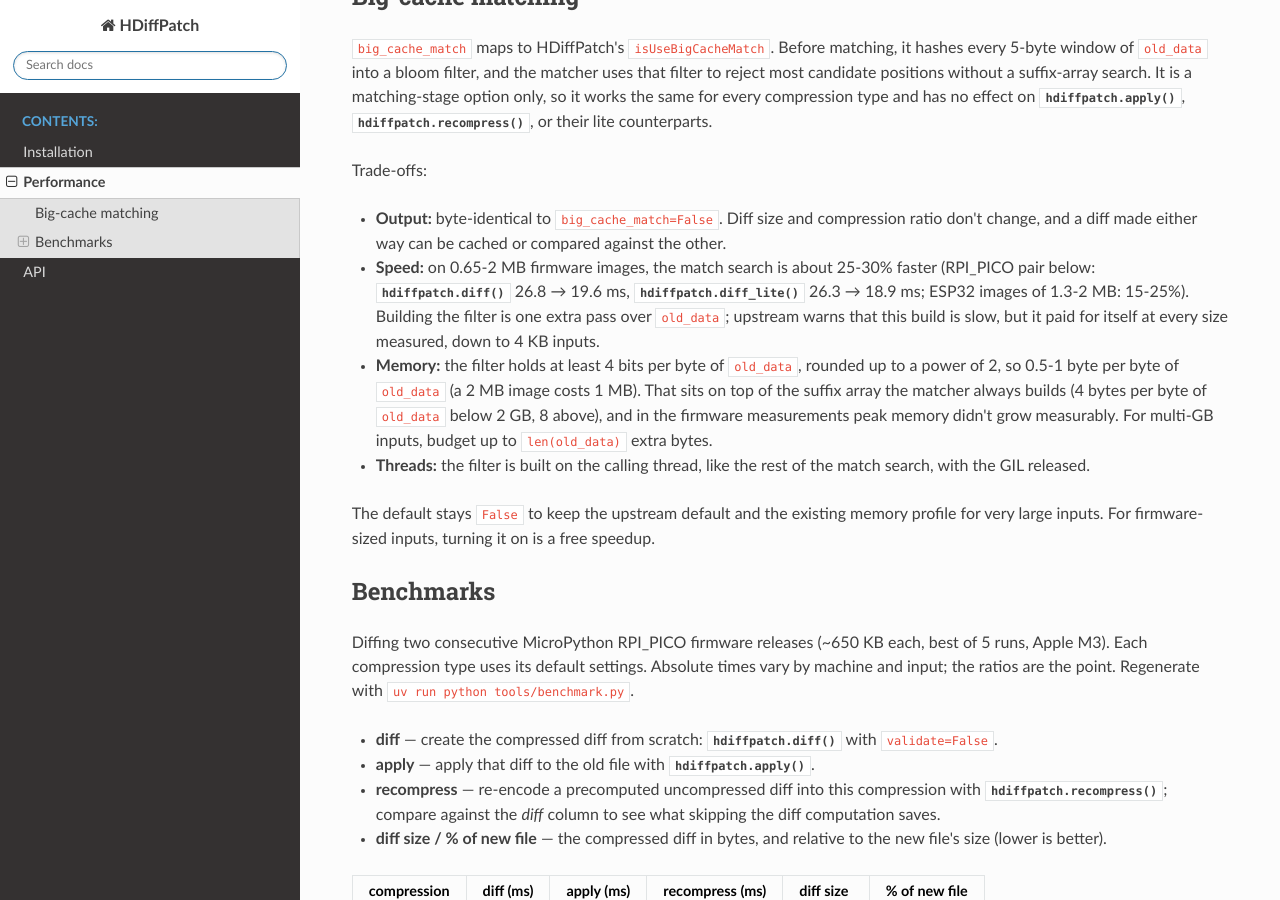
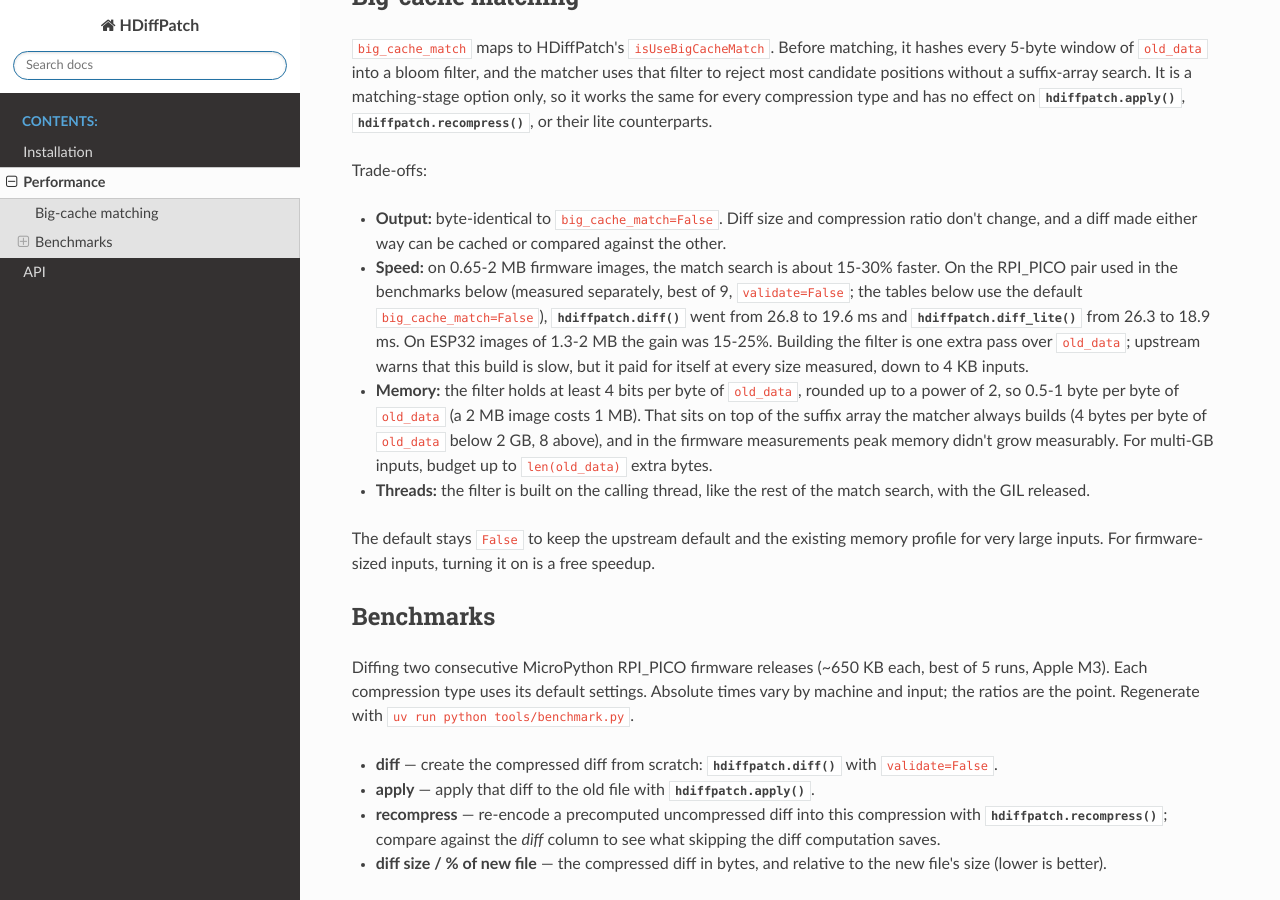
Before and after one commit to BrianPugh/hdiffpatch-python, a Sphinx documentation site: the page built from docs/source/Performance.rst, in a window 1280 px wide and 900 px high, scrolled down 551 px. Built offline with Sphinx 7.4.7 and the Read the Docs theme 3.1.0, drawn with Linux system fonts in a browser that asks for light colours.

Commit message:
Address review: cover every codec, clarify benchmark source
Byte-identity tests now run every codec diff/diff_lite accept, and the
Performance docs say the RPI_PICO big-cache numbers were measured
separately from the default-settings tables below them.

Co-Authored-By: Claude Opus 5.5 <noreply@anthropic.com>
Claude-Session: https://claude.ai/code/session_018Q8h6JBP3Q6WX9fthsSAPe

```diff
--- a/docs/source/Performance.rst
+++ b/docs/source/Performance.rst
@@ -23,7 +23,7 @@ Big-cache matching
 Trade-offs:
 
 * **Output:** byte-identical to ``big_cache_match=False``. Diff size and compression ratio don't change, and a diff made either way can be cached or compared against the other.
-* **Speed:** on 0.65-2 MB firmware images, the match search is about 25-30% faster (RPI_PICO pair below: :func:`hdiffpatch.diff` 26.8 → 19.6 ms, :func:`hdiffpatch.diff_lite` 26.3 → 18.9 ms; ESP32 images of 1.3-2 MB: 15-25%). Building the filter is one extra pass over ``old_data``; upstream warns that this build is slow, but it paid for itself at every size measured, down to 4 KB inputs.
+* **Speed:** on 0.65-2 MB firmware images, the match search is about 15-30% faster. On the RPI_PICO pair used in the benchmarks below (measured separately, best of 9, ``validate=False``; the tables below use the default ``big_cache_match=False``), :func:`hdiffpatch.diff` went from 26.8 to 19.6 ms and :func:`hdiffpatch.diff_lite` from 26.3 to 18.9 ms. On ESP32 images of 1.3-2 MB the gain was 15-25%. Building the filter is one extra pass over ``old_data``; upstream warns that this build is slow, but it paid for itself at every size measured, down to 4 KB inputs.
 * **Memory:** the filter holds at least 4 bits per byte of ``old_data``, rounded up to a power of 2, so 0.5-1 byte per byte of ``old_data`` (a 2 MB image costs 1 MB). That sits on top of the suffix array the matcher always builds (4 bytes per byte of ``old_data`` below 2 GB, 8 above), and in the firmware measurements peak memory didn't grow measurably. For multi-GB inputs, budget up to ``len(old_data)`` extra bytes.
 * **Threads:** the filter is built on the calling thread, like the rest of the match search, with the GIL released.
 
```
Also changed, not shown: 1 other file.
